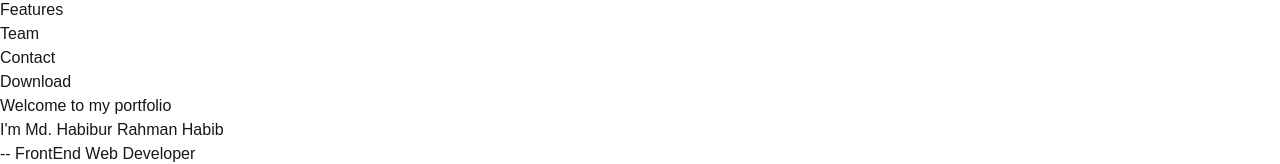
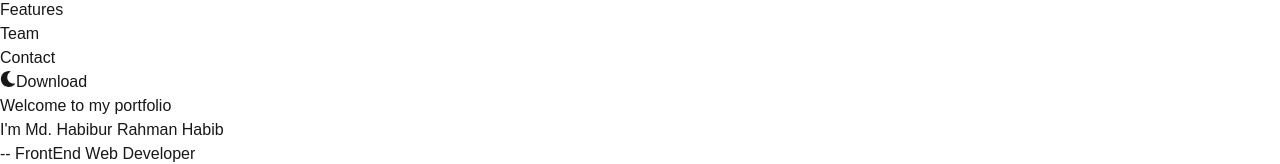
Before and after one commit to mhrhabib2004/my-protfolio-next, a Next.js app: page / in a window 1280 px wide. Shown: the part 156-320 px from the top of the page. Built offline with nearby package versions, Linux system fonts and the light colour scheme.

Commit message:
up:navber

```diff
--- a/src/app/components/Home/navber.tsx
+++ b/src/app/components/Home/navber.tsx
@@ -4,10 +4,12 @@ import { useState } from "react";
 import Link from "next/link";
 import Image from "next/image";
 import { Menu, X } from "lucide-react";
+import { useTheme } from "next-themes";
+import { FaSun, FaMoon } from "react-icons/fa";
 
 const Navbar = () => {
   const [isOpen, setIsOpen] = useState(false);
-
+  const { theme, setTheme } = useTheme();
   return (
     <nav className="bg-white border-gray-200 py-2.5 dark:bg-gray-900">
       <div className="flex flex-wrap items-center justify-between max-w-screen-xl px-4 mx-auto">
@@ -61,8 +63,17 @@ const Navbar = () => {
           </ul>
         </div>
 
-        {/* Download Button */}
-        <div className="hidden lg:flex items-center lg:order-2">
+        {/* Download Button and Theme Toggle */}
+        <div className="hidden lg:flex items-center lg:order-2 space-x-4">
+          {/* Theme Toggle Button */}
+          <button
+            onClick={() => setTheme(theme === "dark" ? "light" : "dark")}
+            className="p-2 text-gray-500 rounded-lg hover:bg-gray-100 dark:text-gray-400 dark:hover:bg-gray-700"
+          >
+            {theme === "dark" ? <FaSun className="w-6 h-6" /> : <FaMoon className="w-6 h-6" />}
+          </button>
+
+          {/* Download Button */}
           <Link
             href="https://themesberg.com/product/tailwind-css/landing-page"
             className="text-white bg-purple-700 hover:bg-purple-800 focus:ring-4 focus:ring-purple-300 font-medium rounded-lg text-sm px-4 lg:px-5 py-2 lg:py-2.5"
```
